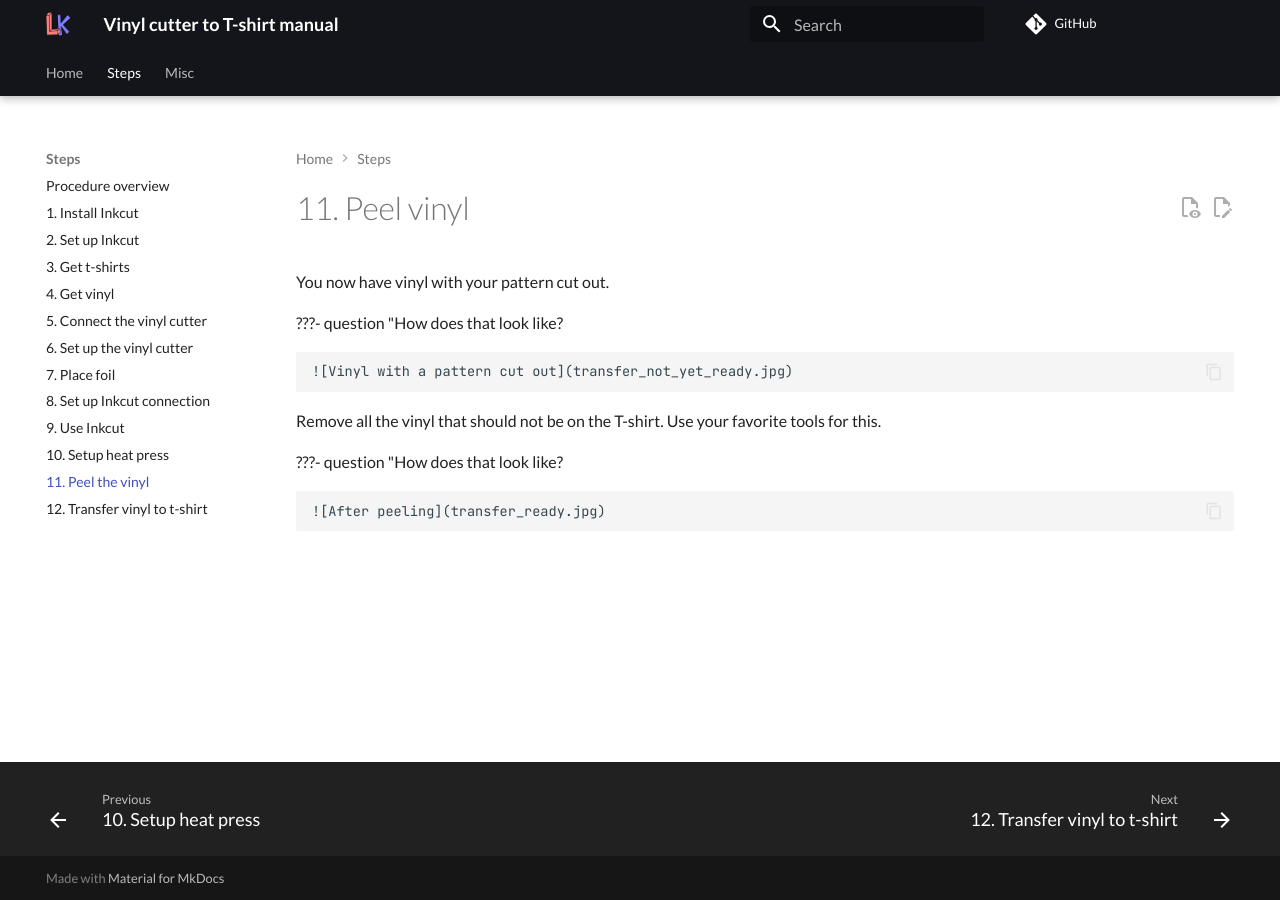
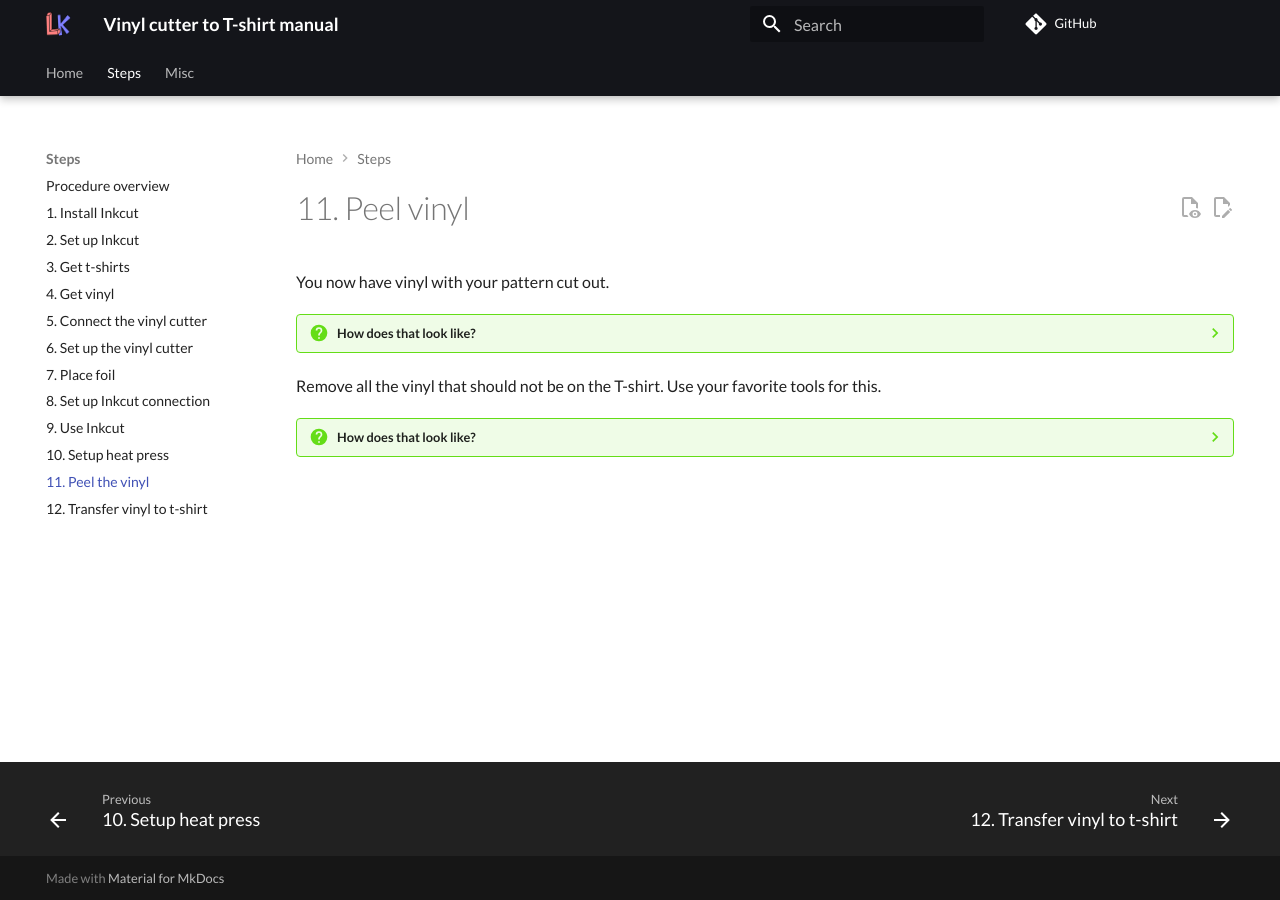
Before and after one commit to uppsala-makerspace/vevor_vinyl_cutter_to_t_shirt_manual, an MkDocs documentation site: the page built from docs/steps/11_peel_vinyl.md, in a window 1280 px wide. Built offline with MkDocs 1.6.1 and Material for MkDocs 9.7.7, drawn with Linux system fonts in a browser that asks for light colours; comment, search, counter and statistics services are not loaded.

Commit message:
Fix layout

```diff
--- a/docs/steps/11_peel_vinyl.md
+++ b/docs/steps/11_peel_vinyl.md
@@ -8,13 +8,13 @@ tags:
 
 You now have vinyl with your pattern cut out.
 
-???- question "How does that look like?
+???- question "How does that look like?"
 
     ![Vinyl with a pattern cut out](transfer_not_yet_ready.jpg)
 
 Remove all the vinyl that should not be on the T-shirt.
 Use your favorite tools for this.
 
-???- question "How does that look like?
+???- question "How does that look like?"
 
     ![After peeling](transfer_ready.jpg)
```
